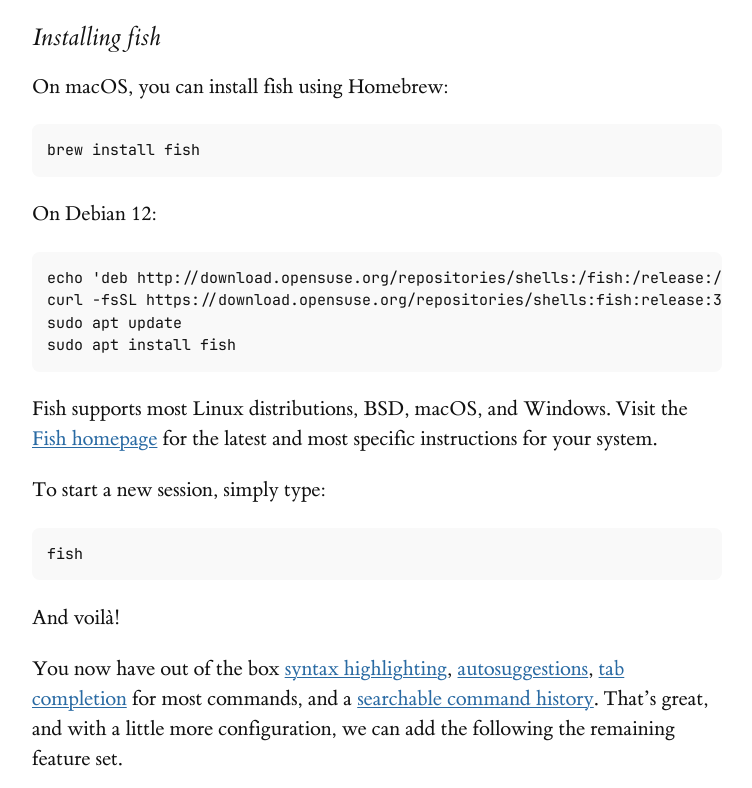
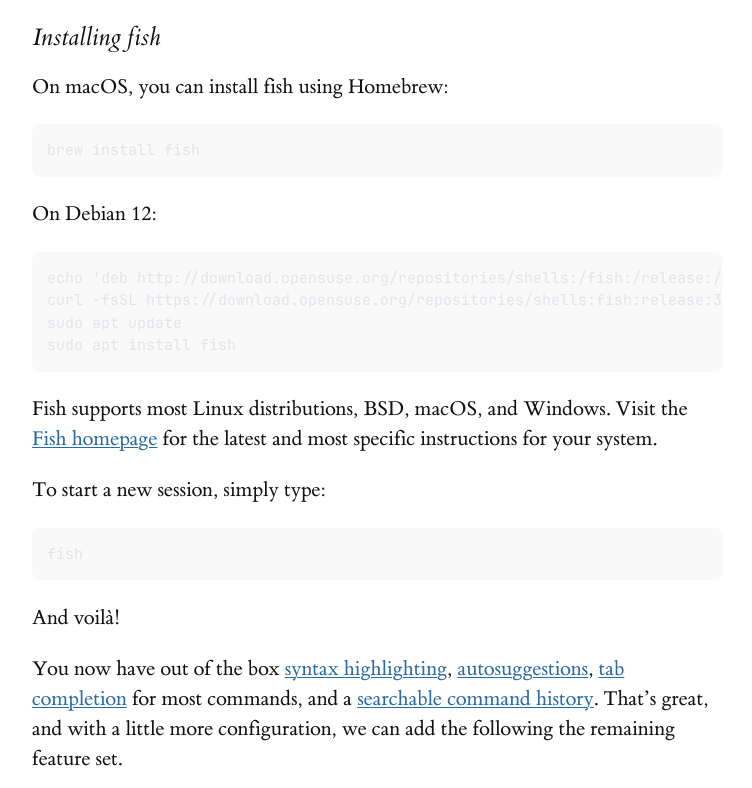
Before and after one commit to jpreagan/jpreagan.com, an Astro site: page /blog/become-a-command-line-wizard-with-a-modern-shell-environment in a window 1280 px wide. Shown: the part 2852-3640 px from the top of the page, without its empty margins (263-1015 px from the left). Built offline with nearby package versions, Linux system fonts and the light colour scheme; Astro itself is replaced by a stand-in of ours; some packages are replaced by stand-ins of ours; code samples lack their colours.

Commit message:
Clean up code block styles

```diff
--- a/astro.config.mjs
+++ b/astro.config.mjs
@@ -14,7 +14,6 @@
   markdown: {
     shikiConfig: {
       theme: "vitesse-light",
-      defaultColor: false,
     },
     rehypePlugins: [rehypeSection],
   },
--- a/src/styles/global.css
+++ b/src/styles/global.css
@@ -218,12 +218,7 @@
 
 .astro-code,
 .astro-code span {
-  color: var(--shiki-light) !important;
   background-color: #f9f9f9 !important;
-  /* Optional styles */
-  font-style: var(--shiki-light-font-style) !important;
-  font-weight: var(--shiki-light-font-weight) !important;
-  text-decoration: var(--shiki-light-text-decoration) !important;
 }
 
 .recharts-legend-item {
```
